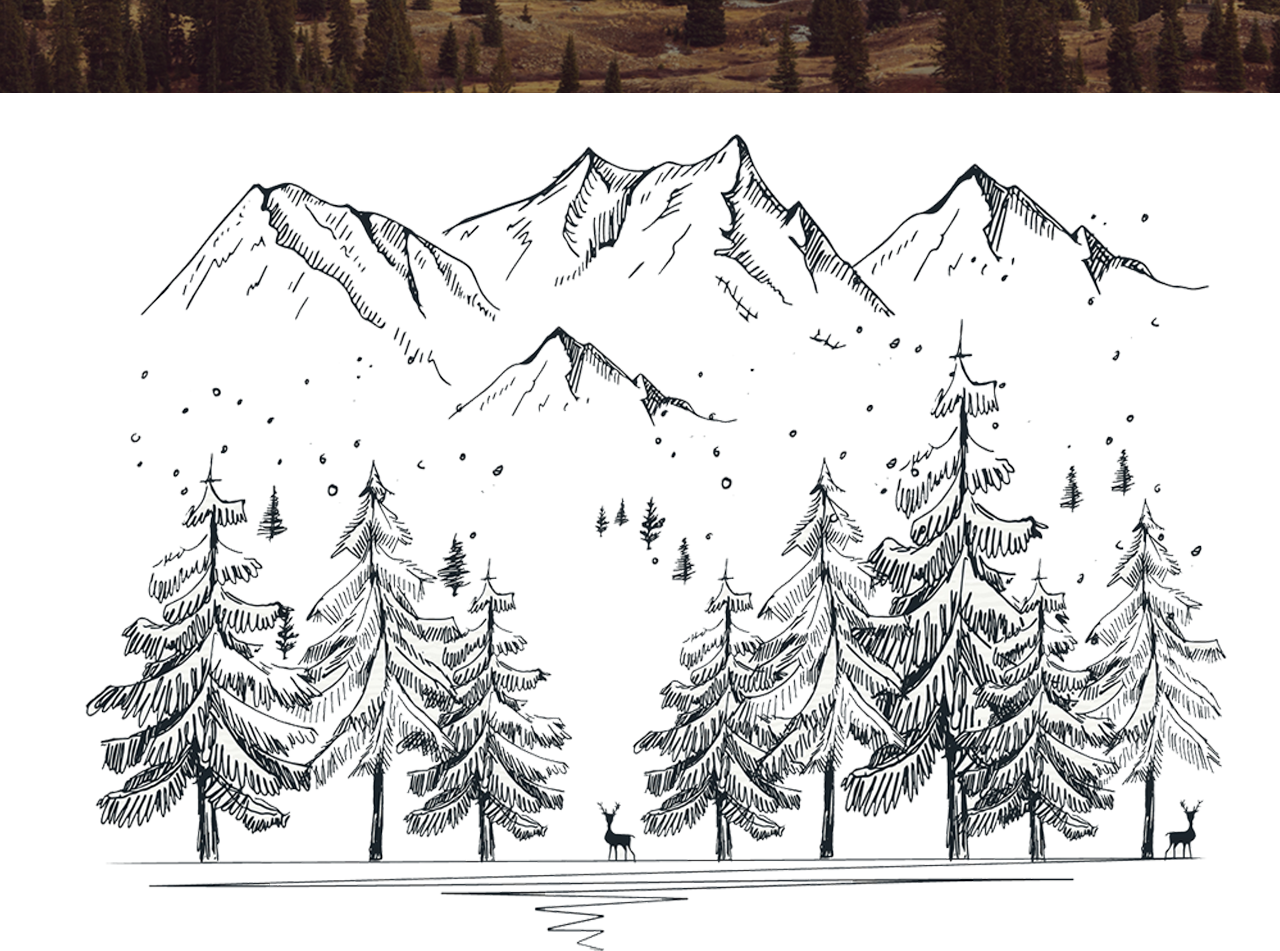
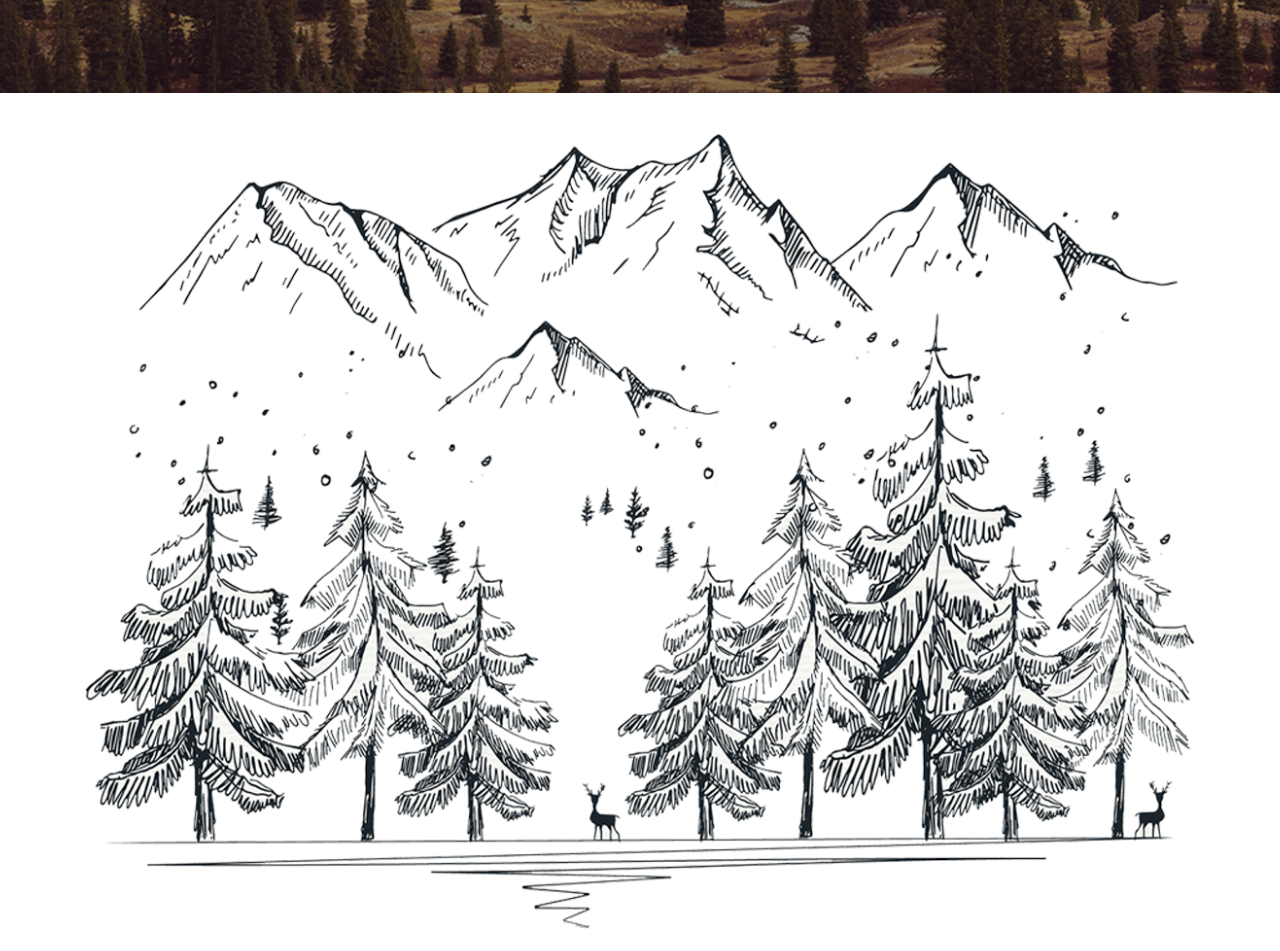
Before and after one commit to ArslanAmeer/BBT-NatureExplorer-ProjectUI, a website: page public/index.html in a window 1280 px wide. Shown: the part 720-1671 px from the top of the page. Drawn offline with Linux system fonts and the light colour scheme; files whose address does not match are found by name.

Commit message:
♻👍 Update: Iconic Image Fix

```diff
--- a/public/index.html
+++ b/public/index.html
@@ -117,7 +117,7 @@
                 <div class="container">
                     <div class="row">
                         <div class="col-12">
-                            <img src="assets/images/iconic-image.png" alt="Iconic Image">
+                            <img class="img-fluid" src="assets/images/iconic-image.png" alt="Iconic Image">
                         </div>
                     </div>
                 </div>
```
